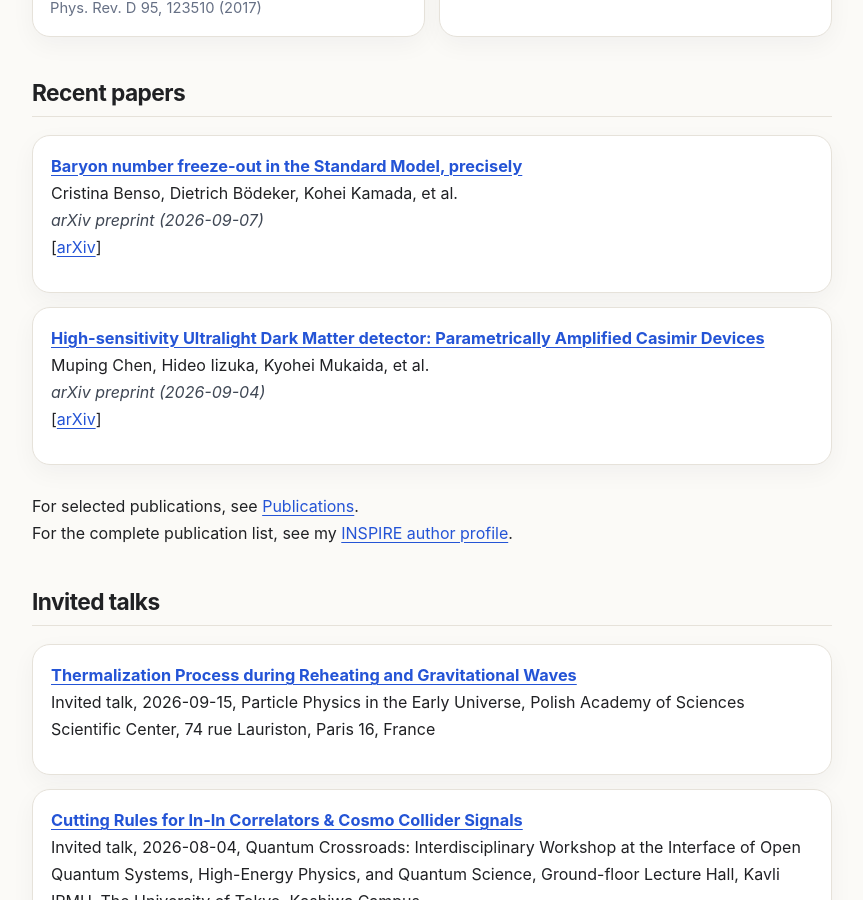
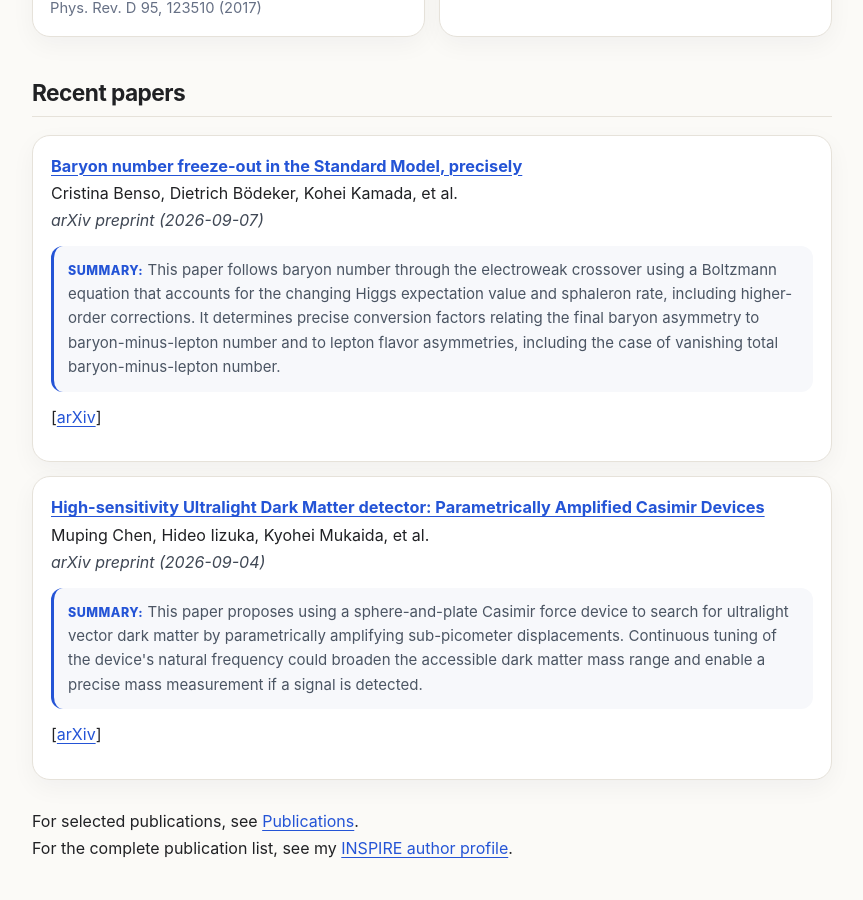
Before and after one commit to kyoheimukaida/kyoheimukaida.github.io, a Jekyll site: the page built from index.md, in a window 1280 px wide and 900 px high, scrolled down 767 px. Shown: the whole window, without its empty margins (142-1005 px from the left). Built offline with Jekyll 4.4.1, drawn with Linux system fonts in a browser that asks for light colours.

Commit message:
Update paper summaries

```diff
--- a/index.md
+++ b/index.md
@@ -57,11 +57,13 @@ title: Home
 - **[Baryon number freeze-out in the Standard Model, precisely](https://arxiv.org/abs/2609.07467)**
   Cristina Benso, Dietrich Bödeker, Kohei Kamada, et al.
   *arXiv preprint (2026-09-07)*
+  <p class="paper-summary"><strong class="summary-label">Summary:</strong> This paper follows baryon number through the electroweak crossover using a Boltzmann equation that accounts for the changing Higgs expectation value and sphaleron rate, including higher-order corrections. It determines precise conversion factors relating the final baryon asymmetry to baryon-minus-lepton number and to lepton flavor asymmetries, including the case of vanishing total baryon-minus-lepton number.</p>
   [[arXiv](https://arxiv.org/abs/2609.07467)]
 
 - **[High-sensitivity Ultralight Dark Matter detector: Parametrically Amplified Casimir Devices](https://arxiv.org/abs/2609.05621)**
   Muping Chen, Hideo Iizuka, Kyohei Mukaida, et al.
   *arXiv preprint (2026-09-04)*
+  <p class="paper-summary"><strong class="summary-label">Summary:</strong> This paper proposes using a sphere-and-plate Casimir force device to search for ultralight vector dark matter by parametrically amplifying sub-picometer displacements. Continuous tuning of the device&#x27;s natural frequency could broaden the accessible dark matter mass range and enable a precise mass measurement if a signal is detected.</p>
   [[arXiv](https://arxiv.org/abs/2609.05621)]
 <!-- recent-papers:end -->
 
```
Also changed, not shown: _data/paper_summaries.json (+10 -0 lines).
